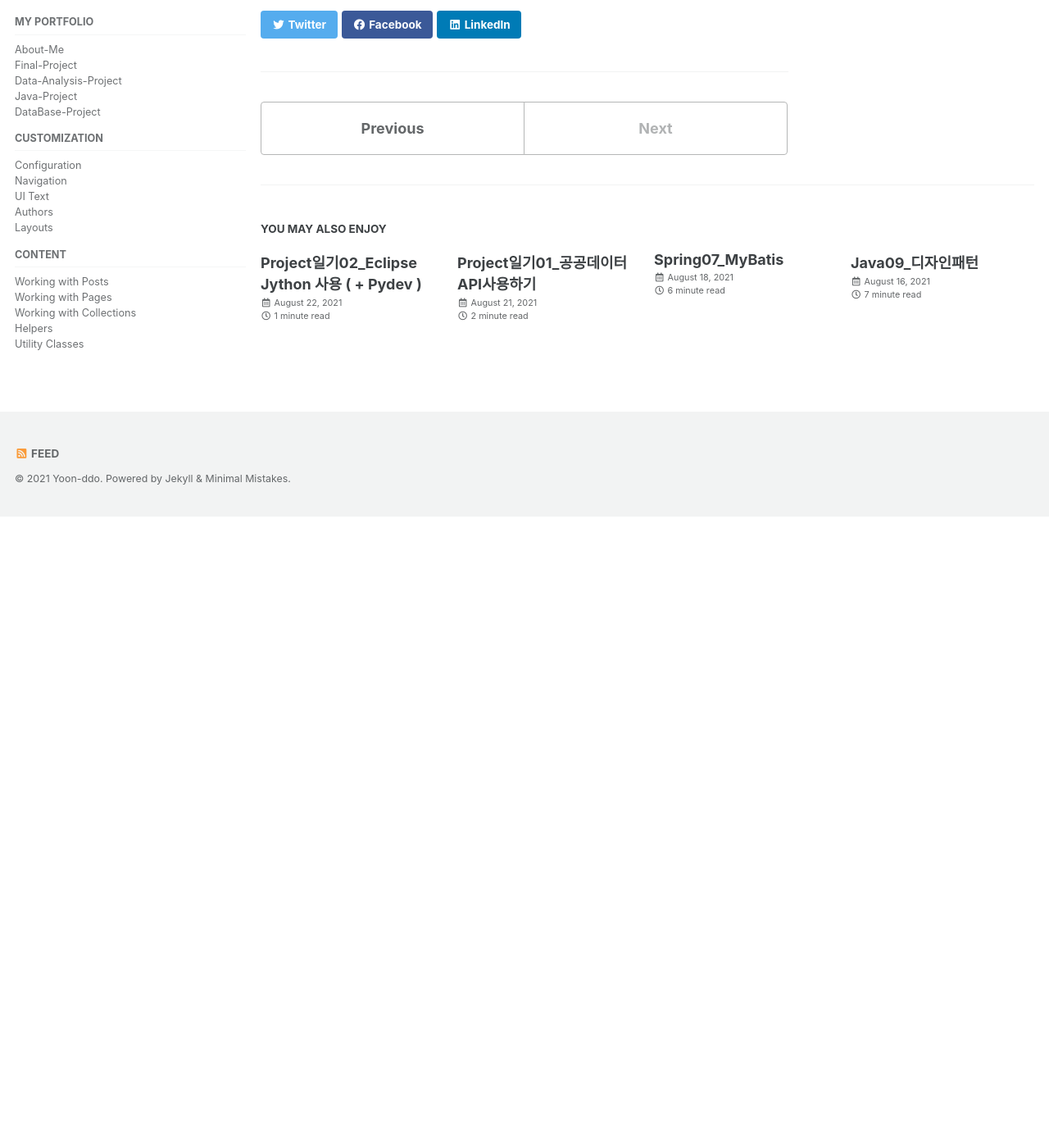
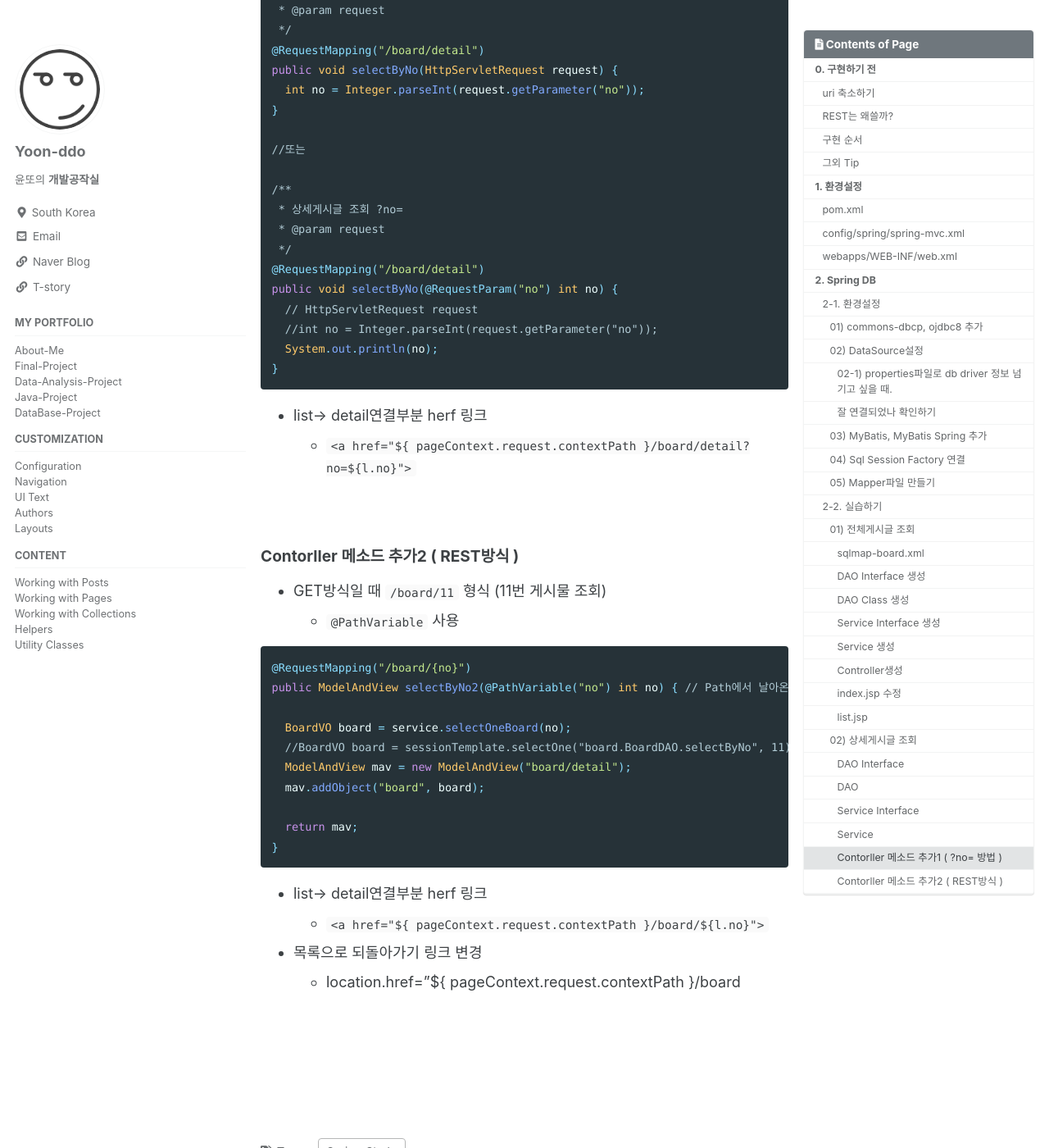
Before and after one commit to Yoon-ddo/Yoon-ddo.github.io, a Jekyll site: the page built from _posts/2021-08-23-Spring07_스프링으로 게시판 구현하기.md, in a window 1280 px wide and 1400 px high, scrolled down 16815 px. Shown: the whole window at 82% size. Built offline with Jekyll 4.4.1, drawn with Linux system fonts in a browser that asks for light colours; cached includes are drawn as plain includes; before the commit the page ends 17445 px from its top, so only the background shows below that; some of the changed text lies outside the part shown.

Commit message:
Update 2021-08-23-Spring07_스프링으로 게시판 구현하기.md

````diff
--- a/_posts/2021-08-23-Spring07_스프링으로 게시판 구현하기.md
+++ b/_posts/2021-08-23-Spring07_스프링으로 게시판 구현하기.md
@@ -623,7 +623,43 @@ public class BoardController {
 
 
 ### 02) 상세게시글 조회
-#### Contorller 메소드 추가
+#### DAO Interface
+* 번호로 조회하는 VO객체 추가
+
+```java
+/**
+ * 글 번호로 게시글 조회
+ * @return DB에서 No로 조회된 BoardVO
+ */
+BoardVO searchOne(int no);
+```
+
+#### DAO
+
+```java
+public BoardVO searchOne(int no) {
+  BoardVO board= sqlSessionTemplate.selectOne("board.BoardDAO.selectByNo", no);
+  return board;
+}
+```
+
+#### Service Interface
+
+```java
+BoardVO selectOneBoard(int no);
+```
+
+#### Service
+
+```java
+public BoardVO selectOneBoard(int no) {
+  BoardVO board = boardDAO.searchOne(no);
+  return board;
+}
+```
+
+#### Contorller 메소드 추가1 ( ?no= 방법 )
+* `/board/detail?no=11` 형식
 
 ```java
 /**
@@ -647,30 +683,34 @@ public void selectByNo(@RequestParam("no") int no) {
   //int no = Integer.parseInt(request.getParameter("no"));
   System.out.println(no);
 }
-
-
 ```
 
+* list-> detail연결부분 herf 링크
+  - `<a href="${ pageContext.request.contextPath }/board/detail?no=${l.no}">`
 
+<br>
 
+#### Contorller 메소드 추가2 ( REST방식 )
+* GET방식일 때 `/board/11` 형식 (11번 게시물 조회)
+  - `@PathVariable` 사용
 
+```java
+@RequestMapping("/board/{no}")
+public ModelAndView selectByNo2(@PathVariable("no") int no) { // Path에서 날아온 변수를 사용 (RequestMapping{no}에 설정한 변수이름과 같게한다.)
 
+  BoardVO board = service.selectOneBoard(no);
+  //BoardVO board = sessionTemplate.selectOne("board.BoardDAO.selectByNo", 11);
+  ModelAndView mav = new ModelAndView("board/detail");
+  mav.addObject("board", board);
 
+  return mav;
+}
+```
 
+* list-> detail연결부분 herf 링크
+  - `<a href="${ pageContext.request.contextPath }/board/${l.no}">`
 
-
-
-
-
-
-
-
-
-
-
-
-
-
-
+* 목록으로 되돌아가기 링크 변경
+  - location.href="${ pageContext.request.contextPath }/board
 
 <br><br><br><br>
````
